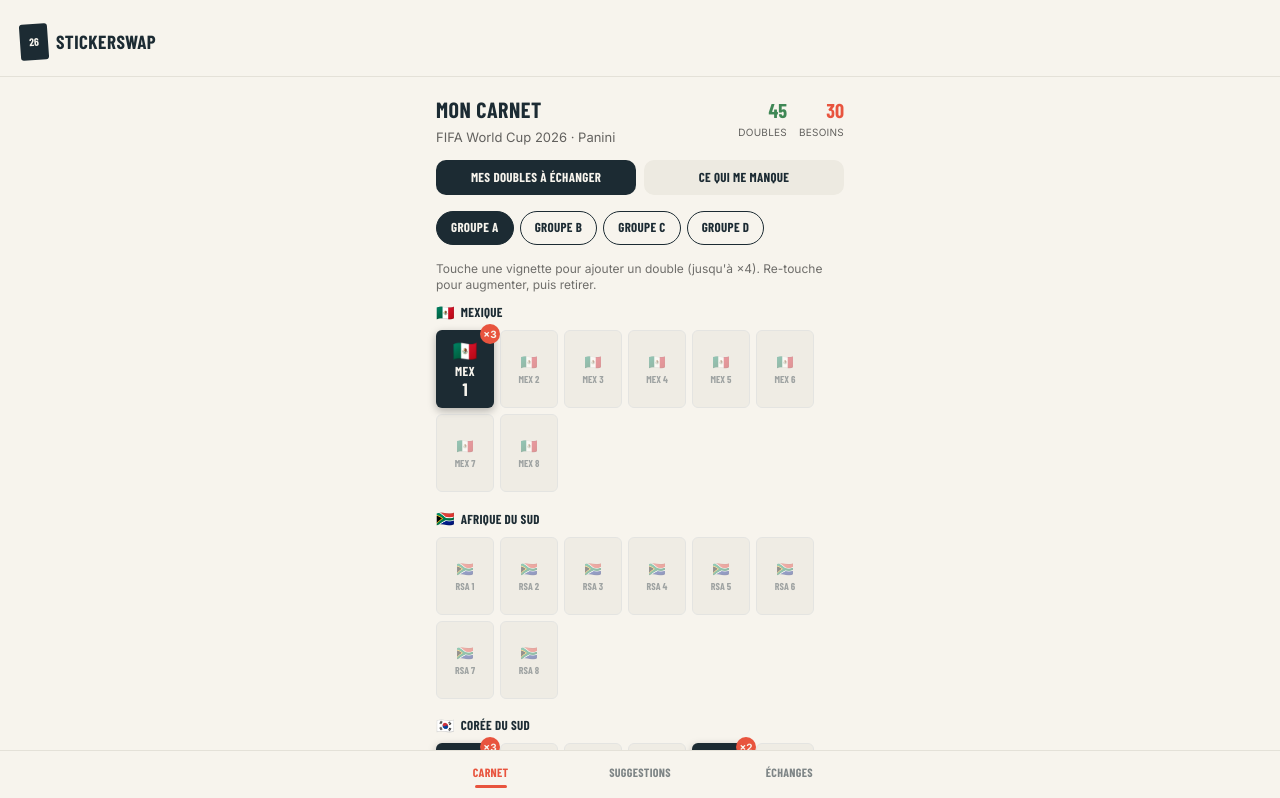
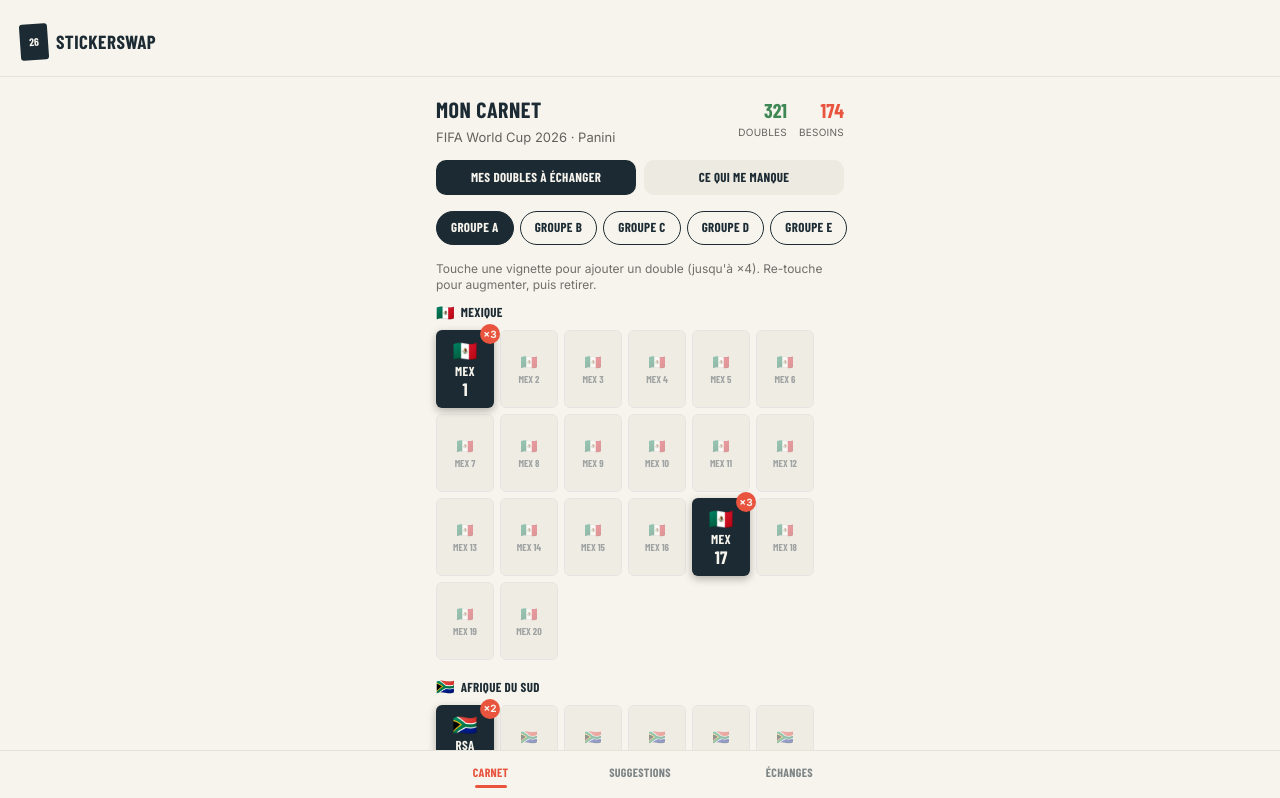
Before and after one commit to Bogafus/paniniswap, a React (Vite) app: page / in a window 1280 px wide. Shown: the top 798 px of the page. Built offline with nearby package versions, Linux system fonts and the light colour scheme; a web font is replaced by a local one.

Commit message:
Update team data and increase stickers per team

```diff
--- a/src/StickerSwap.jsx
+++ b/src/StickerSwap.jsx
@@ -16,26 +16,74 @@
     { code: "CZE", name: "Tchéquie", flag: "🇨🇿" },
   ]},
   { code: "B", teams: [
+    { code: "SUI", name: "Suisse", flag: "🇨🇭" },
     { code: "CAN", name: "Canada", flag: "🇨🇦" },
     { code: "BIH", name: "Bosnie-Herz.", flag: "🇧🇦" },
     { code: "QAT", name: "Qatar", flag: "🇶🇦" },
-    { code: "SUI", name: "Suisse", flag: "🇨🇭" },
   ]},
   { code: "C", teams: [
     { code: "BRA", name: "Brésil", flag: "🇧🇷" },
     { code: "MAR", name: "Maroc", flag: "🇲🇦" },
+    { code: "SCO", name: "Écosse", flag: "🏴" },
     { code: "HAI", name: "Haïti", flag: "🇭🇹" },
-    { code: "SCO", name: "Écosse", flag: "🏴" },
   ]},
   { code: "D", teams: [
     { code: "USA", name: "USA", flag: "🇺🇸" },
+    { code: "AUS", name: "Australie", flag: "🇦🇺" },
     { code: "PAR", name: "Paraguay", flag: "🇵🇾" },
-    { code: "AUS", name: "Australie", flag: "🇦🇺" },
     { code: "TUR", name: "Türkiye", flag: "🇹🇷" },
+  ]},
+  { code: "E", teams: [
+    { code: "GER", name: "Allemagne", flag: "🇩🇪" },
+    { code: "CIV", name: "Côte d'Ivoire", flag: "🇨🇮" },
+    { code: "ECU", name: "Équateur", flag: "🇪🇨" },
+    { code: "CUW", name: "Curaçao", flag: "🇨🇼" },
+  ]},
+  { code: "F", teams: [
+    { code: "NED", name: "Pays-Bas", flag: "🇳🇱" },
+    { code: "JPN", name: "Japon", flag: "🇯🇵" },
+    { code: "SWE", name: "Suède", flag: "🇸🇪" },
+    { code: "TUN", name: "Tunisie", flag: "🇹🇳" },
+  ]},
+  { code: "G", teams: [
+    { code: "BEL", name: "Belgique", flag: "🇧🇪" },
+    { code: "EGY", name: "Égypte", flag: "🇪🇬" },
+    { code: "IRN", name: "Iran", flag: "🇮🇷" },
+    { code: "NZL", name: "Nouvelle-Zélande", flag: "🇳🇿" },
+  ]},
+  { code: "H", teams: [
+    { code: "ESP", name: "Espagne", flag: "🇪🇸" },
+    { code: "CPV", name: "Cap-Vert", flag: "🇨🇻" },
+    { code: "URU", name: "Uruguay", flag: "🇺🇾" },
+    { code: "KSA", name: "Arabie Saoudite", flag: "🇸🇦" },
+  ]},
+  { code: "I", teams: [
+    { code: "FRA", name: "France", flag: "🇫🇷" },
+    { code: "NOR", name: "Norvège", flag: "🇳🇴" },
+    { code: "SEN", name: "Sénégal", flag: "🇸🇳" },
+    { code: "IRQ", name: "Irak", flag: "🇮🇶" },
+  ]},
+  { code: "J", teams: [
+    { code: "ARG", name: "Argentine", flag: "🇦🇷" },
+    { code: "AUT", name: "Autriche", flag: "🇦🇹" },
+    { code: "ALG", name: "Algérie", flag: "🇩🇿" },
+    { code: "JOR", name: "Jordanie", flag: "🇯🇴" },
+  ]},
+  { code: "K", teams: [
+    { code: "COL", name: "Colombie", flag: "🇨🇴" },
+    { code: "POR", name: "Portugal", flag: "🇵🇹" },
+    { code: "COD", name: "RD Congo", flag: "🇨🇩" },
+    { code: "UZB", name: "Ouzbékistan", flag: "🇺🇿" },
+  ]},
+  { code: "L", teams: [
+    { code: "ENG", name: "Angleterre", flag: "🏴" },
+    { code: "GHA", name: "Ghana", flag: "🇬🇭" },
+    { code: "CRO", name: "Croatie", flag: "🇭🇷" },
+    { code: "PAN", name: "Panama", flag: "🇵🇦" },
   ]},
 ];
 
-const NUMS_PER_TEAM = 8; // réduit pour le prototype (réel: 20)
+const NUMS_PER_TEAM = 20; // 20 vignettes numérotées par équipe dans l'album officiel
 
 // Génère le pool complet de stickers à partir des équipes
 function buildStickerPool() {
```
